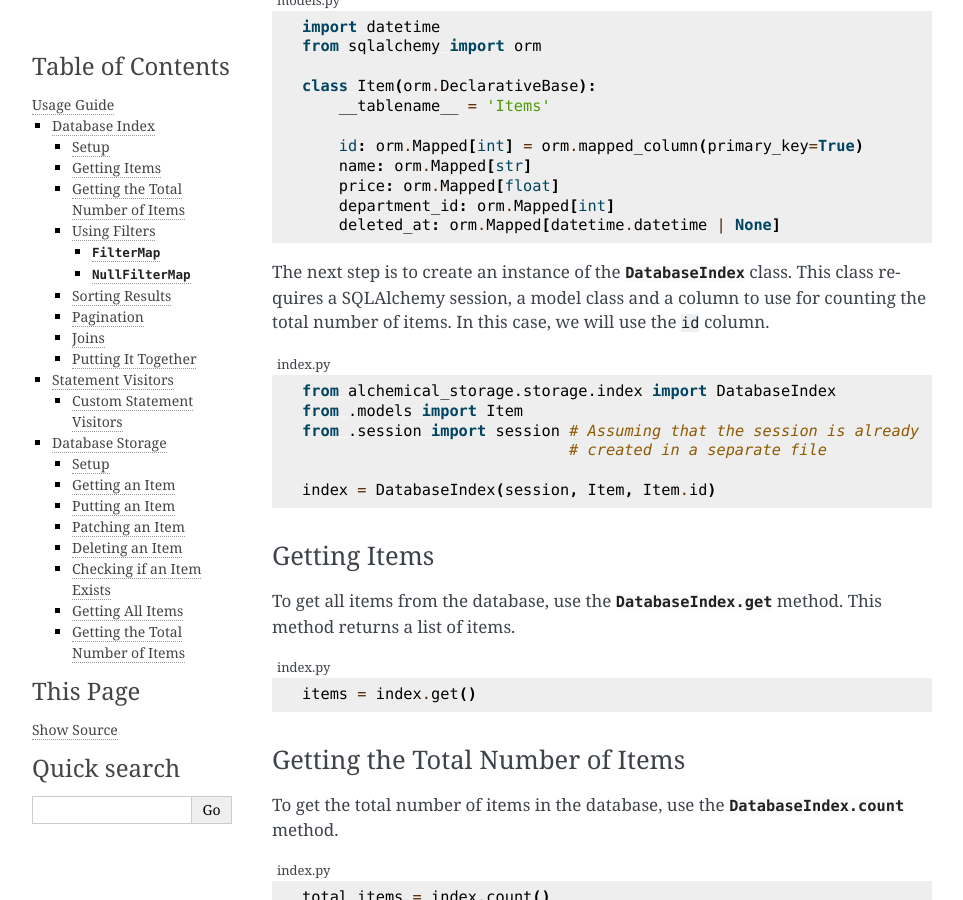
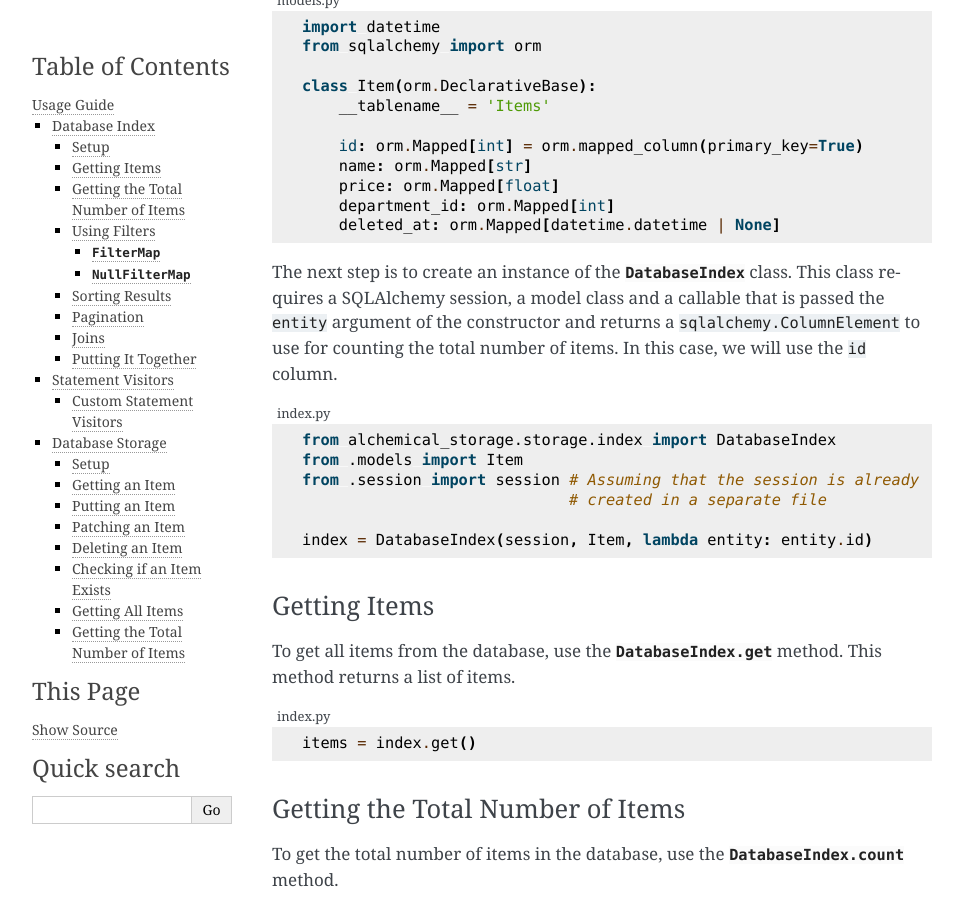
Before and after one commit to Aesonus/alchemical-storage, a Sphinx documentation site: the page built from docs/source/usage.rst, in a window 1280 px wide and 900 px high, scrolled down 472 px. Shown: the whole window, without its empty margins (148-1111 px from the left). Built offline with Sphinx 7.4.7, drawn with Linux system fonts in a browser that asks for light colours.

Commit message:
Correct `DatabaseIndex` usage docs. #8

```diff
--- a/docs/source/usage.rst
+++ b/docs/source/usage.rst
@@ -27,7 +27,7 @@ First, we will need a model class to represent the database table. In this examp
         department_id: orm.Mapped[int]
         deleted_at: orm.Mapped[datetime.datetime | None]
 
-The next step is to create an instance of the :class:`DatabaseIndex <alchemical_storage.storage.index.DatabaseIndex>` class. This class requires a SQLAlchemy session, a model class and a column to use for counting the total number of items. In this case, we will use the ``id`` column.
+The next step is to create an instance of the :class:`DatabaseIndex <alchemical_storage.storage.index.DatabaseIndex>` class. This class requires a SQLAlchemy session, a model class and a callable that is passed the ``entity`` argument of the constructor and returns a ``sqlalchemy.ColumnElement`` to use for counting the total number of items. In this case, we will use the ``id`` column.
 
 .. code-block:: python
     :caption: index.py
@@ -37,7 +37,7 @@ The next step is to create an instance of the :class:`DatabaseIndex <alchemical_
     from .session import session # Assuming that the session is already
                                  # created in a separate file
 
-    index = DatabaseIndex(session, Item, Item.id)
+    index = DatabaseIndex(session, Item, lambda entity: entity.id)
 
 Getting Items
 ~~~~~~~~~~~~~
```
